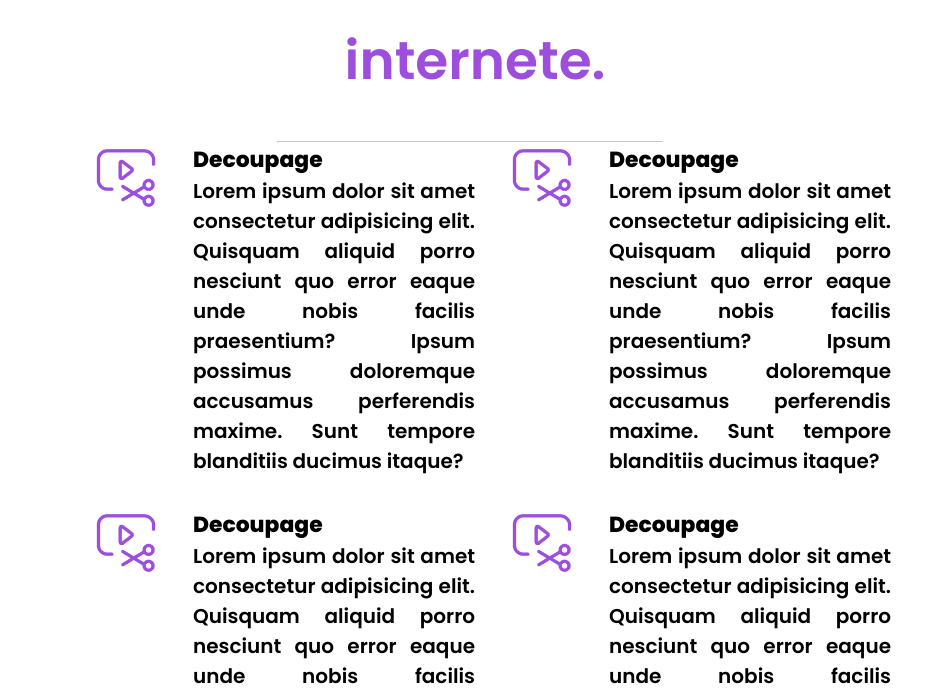
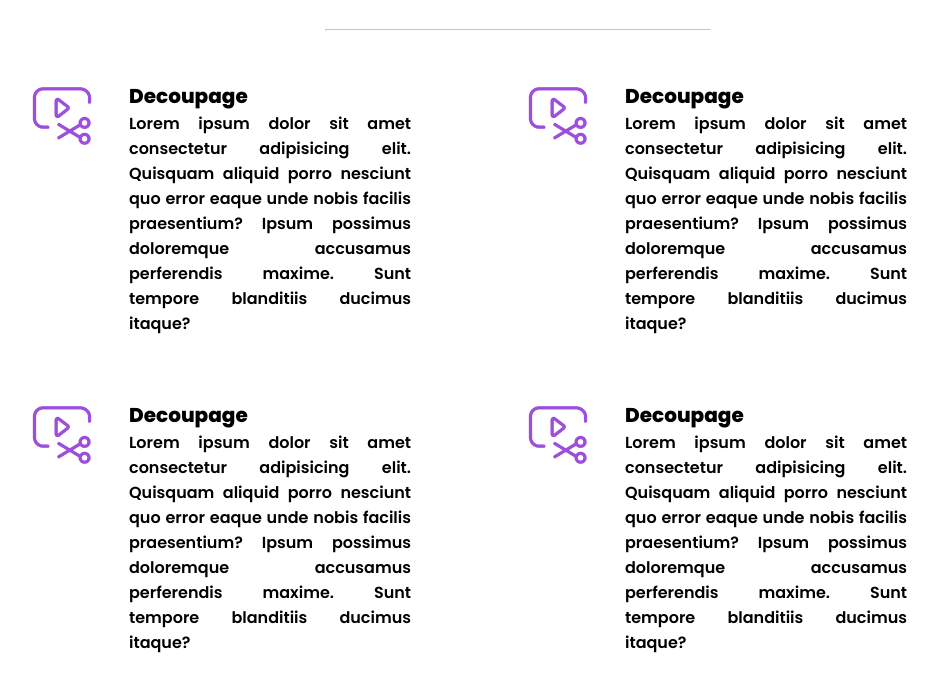
Before and after one commit to MicaelPinardi/Team-Rockets, a plain HTML site: page Team Rockets/index.html in a window 1280 px wide. Shown: the part 1929-2625 px from the top of the page, without its empty margins (165-1103 px from the left). Drawn offline with Linux system fonts and the light colour scheme.

Commit message:
Alinhamento de itens na lista

```diff
--- a/Team Rockets/style.css
+++ b/Team Rockets/style.css
@@ -167,7 +167,7 @@ header {
 .servicos {
   background-color: #ffffff;
   height: 100vh;
-  padding: 20vh 0vw 10vh 0vh;
+  padding: 3rem;
   text-align: center;
 }
 
@@ -197,20 +197,25 @@ header {
   display: grid;
   grid-template-columns: repeat(2, 1fr);
   grid-template-rows: repeat(3, 1fr);
-  grid-column-gap: 32px;
-  grid-row-gap: 32px;
+  grid-column-gap: 6rem;
+  grid-row-gap: 4rem;
+  width: 70vw;
   margin: 0 auto;
-  width: 60vw;
   }
 
 .trab-item {
   display: flex;
   flex-direction: row;
   width: 30vw;
-  font-size: 14pt;
-
+  font-size: 12pt;
 }
 
+.trab-item h3 {
+  font-size: 15pt;
+}
+.trab-item p {
+  font-size: 12pt;
+}
 .trab-txt {
   margin-left: 2rem;
   text-align: justify;
```
Also changed, not shown: Team Rockets/index.html (+3 -2 lines).
